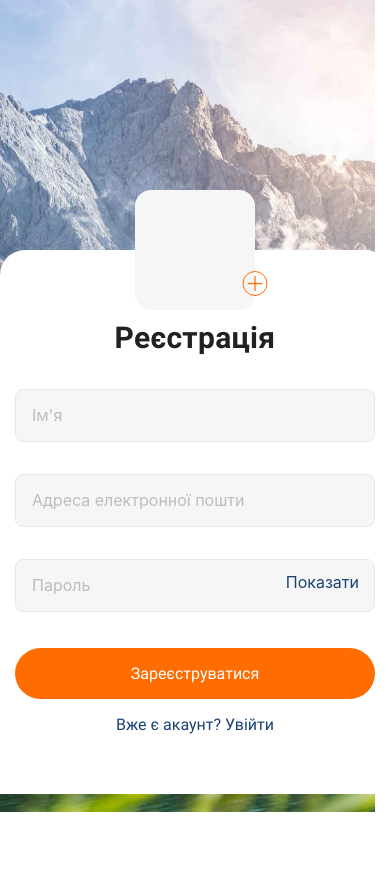
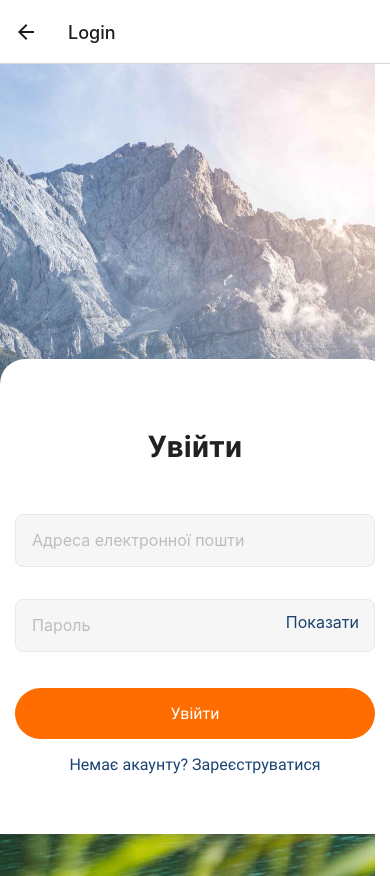
Before and after one commit to OlyaNegrych/react-native-hw, a React Native app: screen /Login in a window 390 px wide. Before the commit the page ends 844 px from the top, so only its background shows below. Built offline with nearby package versions, Linux system fonts and the light colour scheme.

Commit message:
initiated navigation

```diff
--- a/App.js
+++ b/App.js
@@ -1,39 +1,18 @@
-<script src="http://localhost:8097"></script>;
-import {
-  StyleSheet,
-  View,
-  Keyboard,
-  ImageBackground,
-  TouchableWithoutFeedback,
-} from "react-native";
+import { NavigationContainer } from "@react-navigation/native";
+import { createStackNavigator } from "@react-navigation/stack";
 import RegistrationScreen from "./Screens/RegisterScreen";
 import LoginScreen from "./Screens/LoginScreen";
 
+const MainStack = createStackNavigator();
+
 export default function App() {
   return (
-    <TouchableWithoutFeedback onPress={() => Keyboard.dismiss()}>
-      <View style={styles.container}>
-        <ImageBackground
-          style={styles.image}
-          source={require("./assets/images/bg_photo.jpg")}
-        >
-          <RegistrationScreen />
-          {/* <LoginScreen /> */}
-        </ImageBackground>
-      </View>
-    </TouchableWithoutFeedback>
+    <NavigationContainer>
+      <MainStack.Navigator initialRouteName="Registration">
+        <MainStack.Screen name="Registration" component={RegistrationScreen} />
+        <MainStack.Screen name="Login" component={LoginScreen} />
+        {/* <MainStack.Screen name="Home" component={Home} /> */}
+      </MainStack.Navigator>
+    </NavigationContainer>
   );
 }
-
-const styles = StyleSheet.create({
-  container: {
-    flex: 1,
-    backgroundColor: "#fff",
-  },
-  image: {
-    flex: 1,
-    resizeMode: "cover",
-    justifyContent: "flex-end",
-    // alignItems: "center",
-  },
-});
--- a/Screens/LoginScreen.js
+++ b/Screens/LoginScreen.js
@@ -3,9 +3,12 @@ import { useFonts } from "expo-font";
 import * as SplashScreen from "expo-splash-screen";
 import {
   StyleSheet,
+  ImageBackground,
+  TouchableWithoutFeedback,
   Text,
   View,
   TextInput,
+  Image,
   TouchableOpacity,
   KeyboardAvoidingView,
   Keyboard,
@@ -19,7 +22,7 @@ const initialState = {
   password: "",
 };
 
-export default function LoginScreen() {
+export default function LoginScreen({ navigation }) {
   const [isShownKeyboard, setIsShownKeyboard] = useState(false);
   const [credentials, setCredentials] = useState(initialState);
   const [showPassword, setShowPassword] = useState(true);
@@ -41,16 +44,25 @@ export default function LoginScreen() {
   const handleLogin = () => {
     setIsShownKeyboard(false);
     Keyboard.dismiss();
-    console.log(state);
+    console.log(credentials);
     setCredentials(initialState);
   };
 
   return (
+    <TouchableWithoutFeedback onPress={() => Keyboard.dismiss()}>
+      <View style={styles.container}>
+        <ImageBackground
+          style={styles.image}
+          source={require("../assets/images/bg_photo.jpg")}
+        >
           <KeyboardAvoidingView
             behavior={Platform.OS == "ios" ? "padding" : "height"}
           >
             <View
-        style={{ ...styles.form, marginBottom: isShownKeyboard ? 20 : 10 }}
+              style={{
+                ...styles.form,
+                marginBottom: isShownKeyboard ? 20 : 10,
+              }}
               onLayout={onLayoutRootView}
             >
               <Text style={styles.title}>Увійти</Text>
@@ -63,7 +75,10 @@ export default function LoginScreen() {
                   onFocus={() => setIsShownKeyboard(true)}
                   value={credentials.email}
                   onChangeText={(value) =>
-              setCredentials((prevState) => ({ ...prevState, email: value }))
+                    setCredentials((prevState) => ({
+                      ...prevState,
+                      email: value,
+                    }))
                   }
                 />
               </View>
@@ -77,7 +92,10 @@ export default function LoginScreen() {
                   onFocus={() => setIsShownKeyboard(true)}
                   value={credentials.password}
                   onChangeText={(value) =>
-              setCredentials((prevState) => ({ ...prevState, password: value }))
+                    setCredentials((prevState) => ({
+                      ...prevState,
+                      password: value,
+                    }))
                   }
                 />
                 <TouchableOpacity
@@ -97,17 +115,33 @@ export default function LoginScreen() {
               >
                 <Text style={styles.login_text}>Увійти</Text>
               </TouchableOpacity>
-        <TouchableOpacity style={styles.login}>
+              <TouchableOpacity
+                style={styles.login}
+                onPress={() => navigation.navigate("Registration")}
+              >
                 <Text style={styles.register_text}>
                   Немає акаунту? Зареєструватися
                 </Text>
               </TouchableOpacity>
             </View>
           </KeyboardAvoidingView>
+        </ImageBackground>
+      </View>
+    </TouchableWithoutFeedback>
   );
 }
 
 const styles = StyleSheet.create({
+  container: {
+    flex: 1,
+    backgroundColor: "#fff",
+  },
+  image: {
+    flex: 1,
+    resizeMode: "cover",
+    justifyContent: "flex-end",
+    // alignItems: "center",
+  },
   form: {
     backgroundColor: "#FFFFFF",
     borderTopStartRadius: 25,
--- a/Screens/RegisterScreen.js
+++ b/Screens/RegisterScreen.js
@@ -3,6 +3,8 @@ import { useFonts } from "expo-font";
 import * as SplashScreen from "expo-splash-screen";
 import {
   StyleSheet,
+  ImageBackground,
+  TouchableWithoutFeedback,
   Text,
   View,
   TextInput,
@@ -24,7 +26,7 @@ const initialState = {
   password: "",
 };
 
-export default function RegistrationScreen() {
+export default function RegistrationScreen({ navigation }) {
   const [isShownKeyboard, setIsShownKeyboard] = useState(false);
   const [credentials, setCredentials] = useState(initialState);
   const [isPhoto, setIsPhoto] = useState(false);
@@ -52,24 +54,34 @@ export default function RegistrationScreen() {
   };
 
   return (
+    <TouchableWithoutFeedback onPress={() => Keyboard.dismiss()}>
+      <View style={styles.container}>
+        <ImageBackground
+          style={styles.image}
+          source={require("../assets/images/bg_photo.jpg")}
+        >
           <KeyboardAvoidingView
             behavior={Platform.OS == "ios" ? "padding" : "height"}
           >
             <View
-        style={{ ...styles.form, marginBottom: isShownKeyboard ? 20 : 50 }}
+              style={{
+                ...styles.form,
+                marginBottom: isShownKeyboard ? 20 : 50,
+              }}
               onLayout={onLayoutRootView}
             >
               <View style={styles.userPhoto}>
-          {isPhoto && (
-            <Image source={userPhoto} />
-          )}
+                {isPhoto && <Image source={userPhoto} />}
                 {isPhoto ? (
                   <TouchableOpacity
                     style={{ ...styles.addPhotoBtn, borderColor: "#BDBDBD" }}
                     activeOpacity={0.7}
                     onPress={() => setIsPhoto(false)}
                   >
-              <Image source={deletePhotoIcon} style={styles.addPhotoImg} />
+                    <Image
+                      source={deletePhotoIcon}
+                      style={styles.addPhotoImg}
+                    />
                   </TouchableOpacity>
                 ) : (
                   <TouchableOpacity
@@ -90,7 +102,10 @@ export default function RegistrationScreen() {
                   onFocus={() => setIsShownKeyboard(true)}
                   value={credentials.name}
                   onChangeText={(value) =>
-              setCredentials((prevState) => ({ ...prevState, name: value }))
+                    setCredentials((prevState) => ({
+                      ...prevState,
+                      name: value,
+                    }))
                   }
                 />
               </View>
@@ -103,7 +118,10 @@ export default function RegistrationScreen() {
                   onFocus={() => setIsShownKeyboard(true)}
                   value={credentials.email}
                   onChangeText={(value) =>
-              setCredentials((prevState) => ({ ...prevState, email: value }))
+                    setCredentials((prevState) => ({
+                      ...prevState,
+                      email: value,
+                    }))
                   }
                 />
               </View>
@@ -117,7 +135,10 @@ export default function RegistrationScreen() {
                   onFocus={() => setIsShownKeyboard(true)}
                   value={credentials.password}
                   onChangeText={(value) =>
-              setCredentials((prevState) => ({ ...prevState, password: value }))
+                    setCredentials((prevState) => ({
+                      ...prevState,
+                      password: value,
+                    }))
                   }
                 />
                 <TouchableOpacity
@@ -137,15 +158,31 @@ export default function RegistrationScreen() {
               >
                 <Text style={styles.register_text}>Зареєструватися</Text>
               </TouchableOpacity>
-        <TouchableOpacity style={styles.login}>
+              <TouchableOpacity
+                style={styles.login}
+                onPress={() => navigation.navigate("Login")}
+              >
                 <Text style={styles.login_text}>Вже є акаунт? Увійти</Text>
               </TouchableOpacity>
             </View>
           </KeyboardAvoidingView>
+        </ImageBackground>
+      </View>
+    </TouchableWithoutFeedback>
   );
 }
 
 const styles = StyleSheet.create({
+  container: {
+    flex: 1,
+    backgroundColor: "#fff",
+  },
+  image: {
+    flex: 1,
+    resizeMode: "cover",
+    justifyContent: "flex-end",
+    // alignItems: "center",
+  },
   form: {
     backgroundColor: "#FFFFFF",
     borderTopStartRadius: 25,
```
Also changed, not shown: package.json (+8 -1 lines), 1 other file (tests, documents, lock files or other folders). Lines whose indentation alone changed are shown as unchanged.
